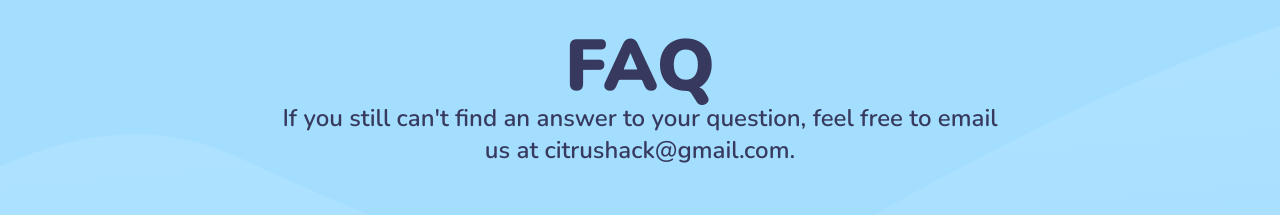
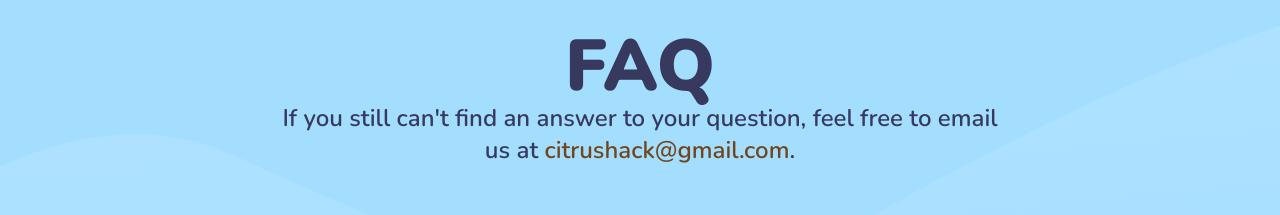
Before and after one commit to minsooerickim/citrushack2023, a Next.js app: page / in a window 1280 px wide. Shown: the part 7720-7935 px from the top of the page. Built offline with nearby package versions, Linux system fonts and the light colour scheme; no server answers; what tailwindcss-border-gradients would draw is missing.

Commit message:
:lipstick: new link colors

```diff
--- a/components/ExternalLink.tsx
+++ b/components/ExternalLink.tsx
@@ -9,7 +9,7 @@ interface Props {
 export default function ExternalLink({ name, link }: Props) {
   return (
     <a target="_blank" rel="noreferrer noopener" href={link}>
-      <span className="font-semibold text-highlight hover:underline cursor-pointer">
+      <span className="font-semibold text-link hover:underline cursor-pointer">
         {name}
       </span>
     </a>
```
